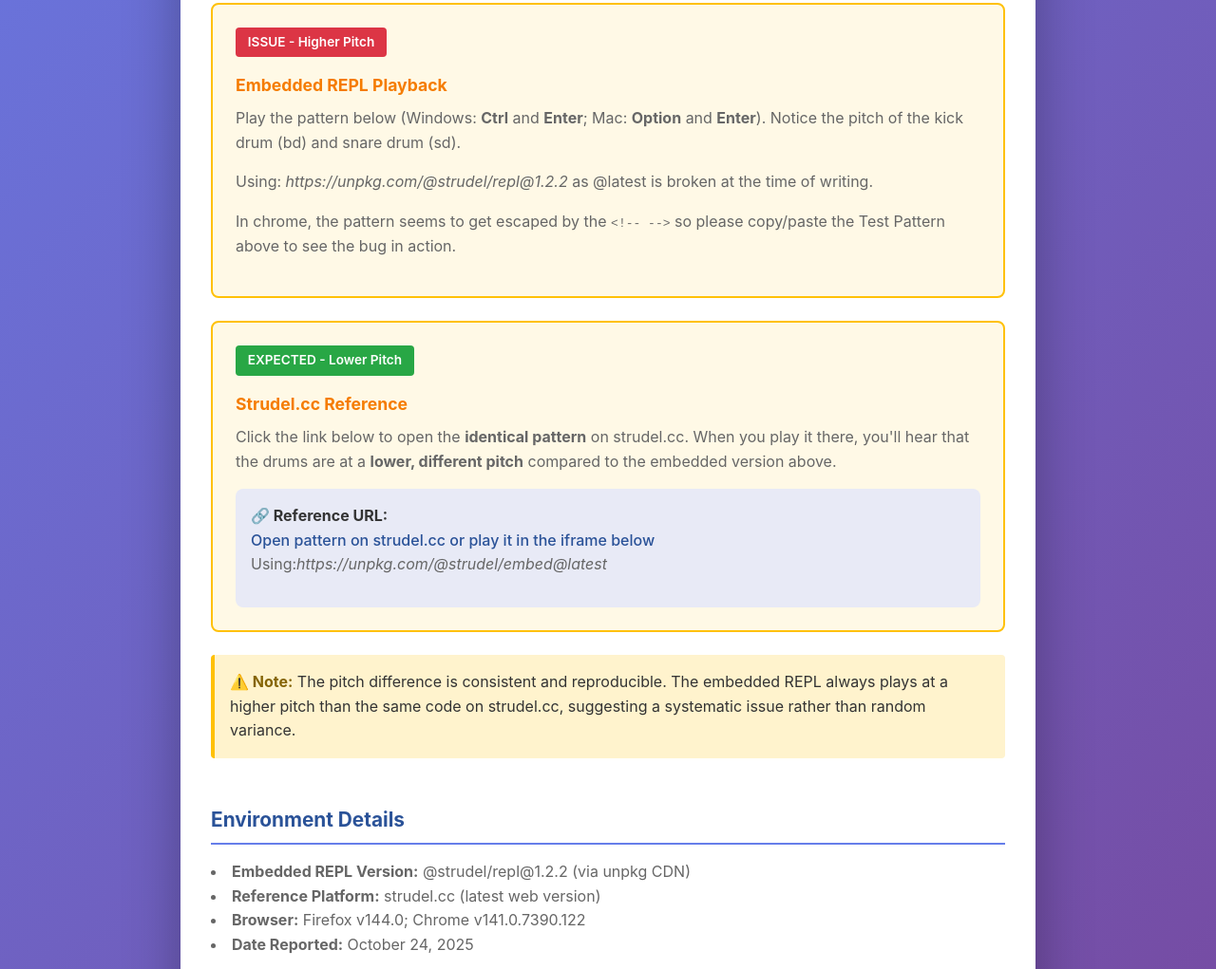
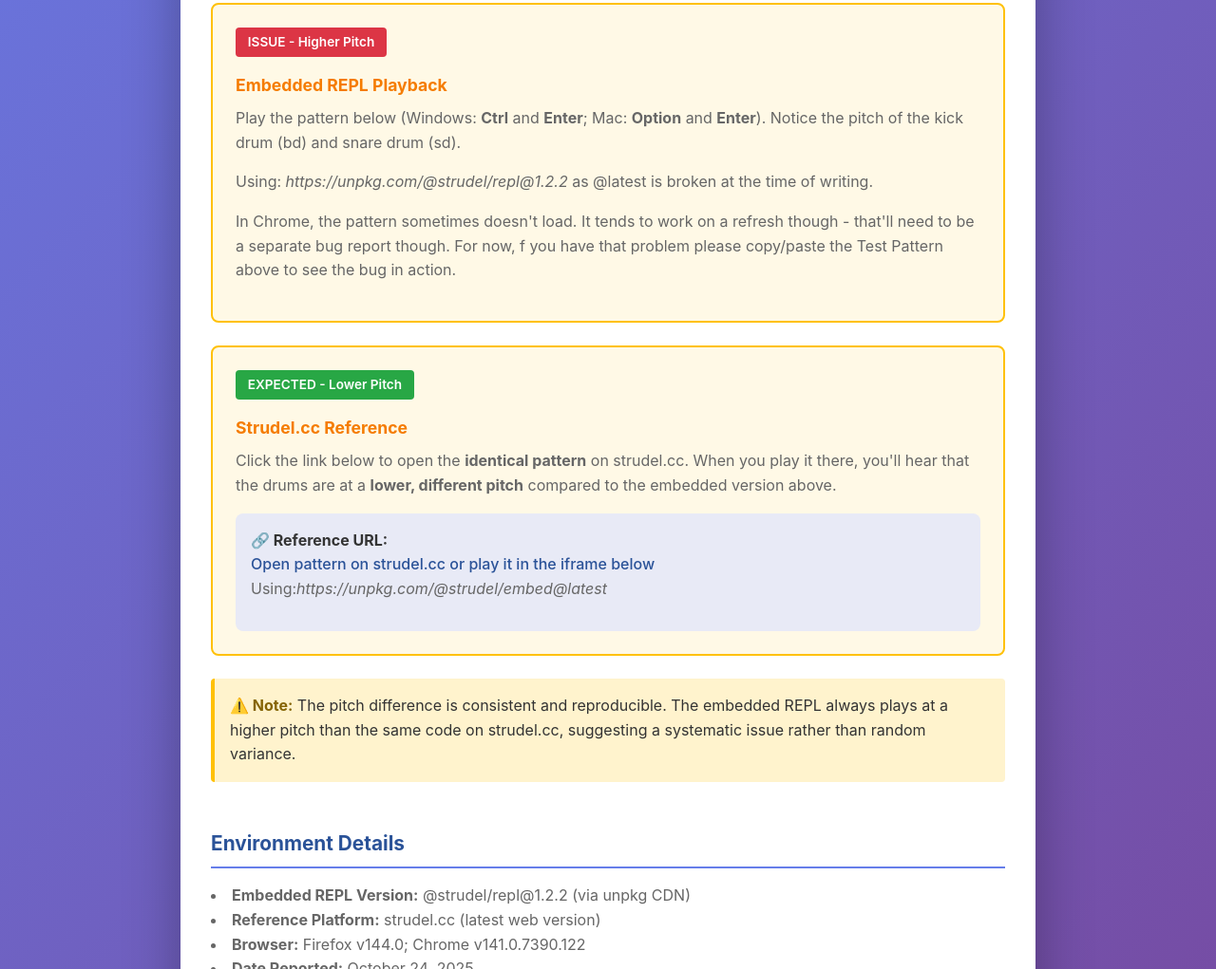
Before and after one commit to anotherstarburst/strudel-repl-bug, a plain HTML site: page index.html in a window 1280 px wide. Shown: the part 711-1732 px from the top of the page at 95% size. Drawn offline with Linux system fonts and the light colour scheme; a script that the page names is missing.

Commit message:
Fix Chrome pattern loading description
Updated the description regarding pattern loading issues in Chrome.

```diff
--- a/index.html
+++ b/index.html
@@ -228,8 +228,7 @@
                             @latest is broken at the time of writing.
                         </p>
                         <p>
-                            In chrome, the pattern seems to get escaped by the
-                            <code>&lt;!-- --&gt;</code> so please copy/paste the
+                            In Chrome, the pattern sometimes doesn't load. It tends to work on a refresh though - that'll need to be a separate bug report though. For now, f you have that problem please copy/paste the
                             Test Pattern above to see the bug in action.
                         </p>
                     </div>
```
